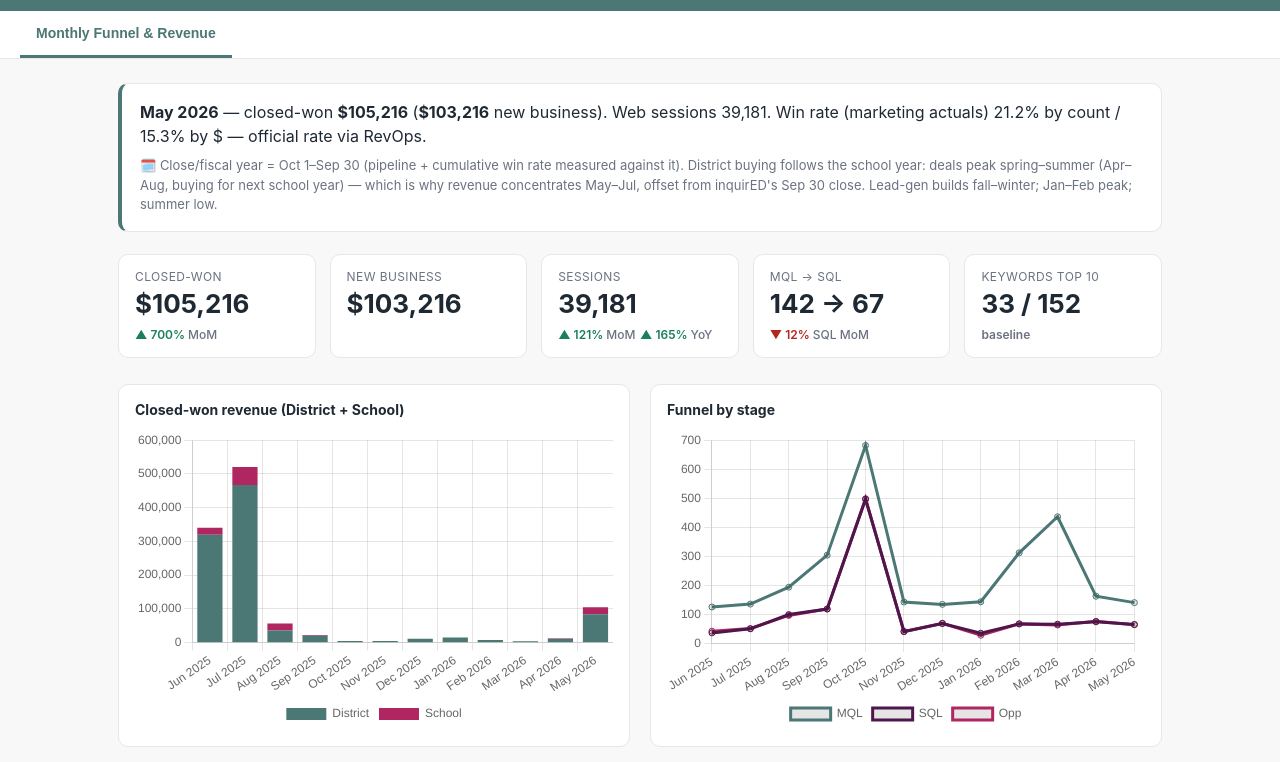
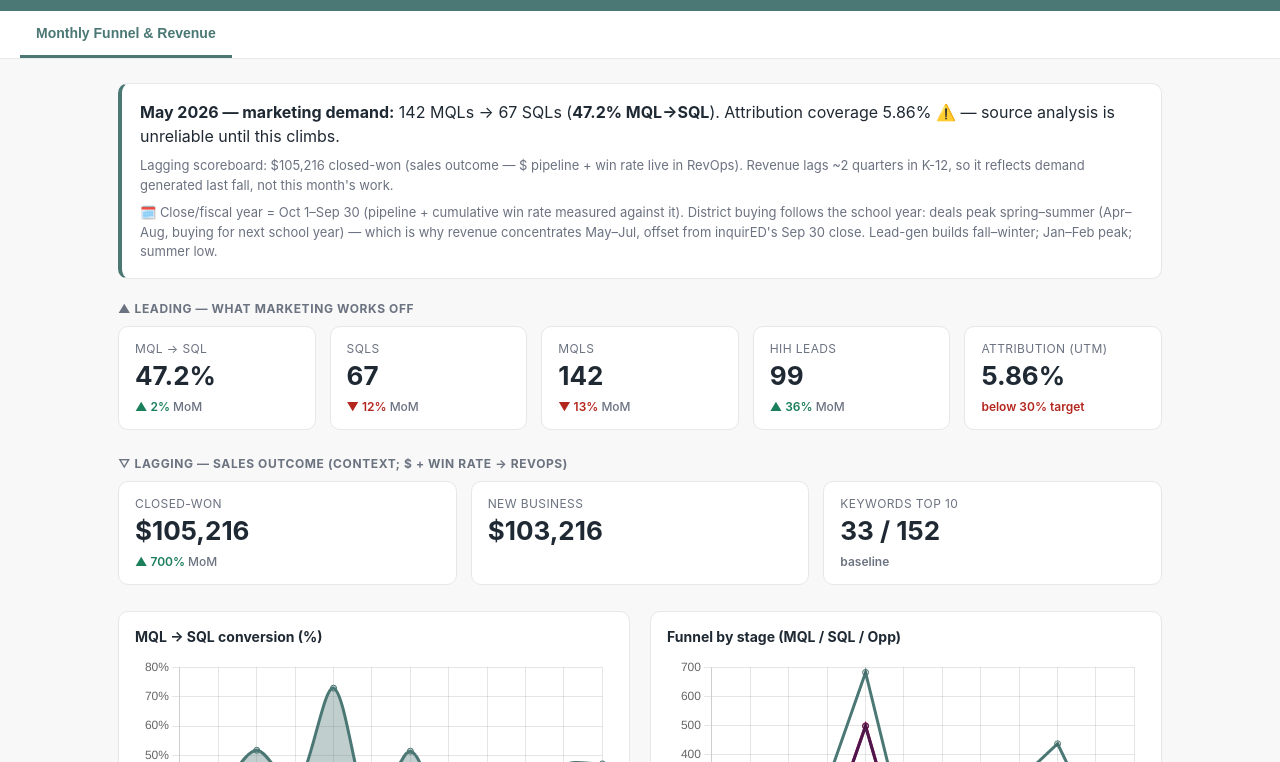
Before and after one commit to kschoppen/inquired-dash-reporting, a plain HTML site: page index.html in a window 1280 px wide. Shown: the part 38-800 px from the top of the page. Drawn offline with Linux system fonts and the light colour scheme.

Commit message:
Reframe monthly tab around leading (marketing-actionable) indicators
- Lead with MQL->SQL conversion, SQL/MQL volume, HIH, attribution coverage.
- Demote revenue/win to a labeled 'lagging — sales outcome ($ -> RevOps)' section.
- New charts: MQL->SQL conversion trend + SQLs by source; revenue faded as lagging.
- Verdict leads with demand quality; notes K-12 revenue lag (~2 quarters).

Co-Authored-By: Claude Opus 4.8 <noreply@anthropic.com>

```diff
--- a/assets/app.js
+++ b/assets/app.js
@@ -3,94 +3,91 @@
 const TABS = [
   { id: "monthly", label: "Monthly Funnel & Revenue", data: "data/monthly-digest.json", render: renderMonthly },
   // future: { id:"weekly", label:"Weekly Funnel", data:"data/weekly-digest.json", render: renderWeekly },
-  // future: { id:"campaigns", label:"Campaign Analytics", data:"data/campaign-analytics.json", render: renderCampaigns },
 ];
 
-const IJ = "#4B7774", IJ_FADE = "rgba(75,119,116,0.35)", ROSE = "#B02660", PLUM = "#4F164C";
+const IJ = "#4B7774", IJ_FADE = "rgba(75,119,116,0.35)", ROSE = "#B02660", PLUM = "#4F164C", AMBER = "#C77D29";
 const charts = [];
 
 // ---------- helpers ----------
 const fmtN = (n) => n == null ? "—" : Number(n).toLocaleString("en-US");
 const fmt$ = (n) => n == null ? "—" : "$" + Math.round(n).toLocaleString("en-US");
-const fmt$k = (n) => n == null ? "—" : "$" + (Math.round(n / 100) / 10).toLocaleString("en-US") + "k";
+const pct = (sql, mql) => (mql && sql != null) ? +(sql / mql * 100).toFixed(1) : null;
 
 function deltaHTML(cur, prev, opts = {}) {
   if (cur == null || prev == null || prev === 0) return '<span class="delta flat">—</span>';
-  const pct = ((cur - prev) / Math.abs(prev)) * 100;
-  const goodUp = opts.lowerIsBetter ? pct < 0 : pct > 0;
-  const cls = Math.abs(pct) < 0.5 ? "flat" : (goodUp ? "up" : "down");
-  const arrow = pct > 0 ? "▲" : (pct < 0 ? "▼" : "→");
+  const p = ((cur - prev) / Math.abs(prev)) * 100;
+  const goodUp = opts.lowerIsBetter ? p < 0 : p > 0;
+  const cls = Math.abs(p) < 0.5 ? "flat" : (goodUp ? "up" : "down");
+  const arrow = p > 0 ? "▲" : (p < 0 ? "▼" : "→");
   const label = opts.label ? ` <span class="sub">${opts.label}</span>` : "";
-  return `<span class="delta ${cls}">${arrow} ${Math.abs(pct).toFixed(0)}%${label}</span>`;
+  return `<span class="delta ${cls}">${arrow} ${Math.abs(p).toFixed(0)}%${label}</span>`;
 }
-
 function card(label, value, deltas = "") {
   return `<div class="card"><div class="label">${label}</div><div class="value">${value}</div><div>${deltas}</div></div>`;
 }
-
-function mkChart(canvasId, config) {
-  const el = document.getElementById(canvasId);
-  if (el) charts.push(new Chart(el, config));
-}
+function mkChart(id, config) { const el = document.getElementById(id); if (el) charts.push(new Chart(el, config)); }
 
 // ---------- monthly tab ----------
 function renderMonthly(d) {
   const m = d.months, last = m[m.length - 1], prev = m[m.length - 2] || {};
   const labels = m.map((x) => x.label);
+  const conv = m.map((x) => pct(x.funnel && x.funnel.sql, x.funnel && x.funnel.mql));
+  const convLast = conv[conv.length - 1], convPrev = conv[conv.length - 2];
+  const q = last.quality || {};
+  const utm = q.utm_completeness_pct;
   const view = document.getElementById("view");
-
   const seasonLine = d.seasonality ? `<div class="season">🗓️ ${d.seasonality.note}</div>` : "";
-  const yoy = last.web && last.web.yoy;
 
   view.innerHTML = `
     <div class="verdict">
-      <strong>${last.label}</strong> — closed-won <strong>${fmt$(last.revenue.total_won)}</strong>
-      ${last.revenue.nb_won != null ? `(<strong>${fmt$(last.revenue.nb_won)}</strong> new business)` : ""}.
-      Web sessions ${fmtN(last.web && last.web.sessions)}.
-      ${last.revenue.win_rate_count_pct != null ? `Win rate (marketing actuals) ${last.revenue.win_rate_count_pct}% by count / ${last.revenue.win_rate_dollar_pct}% by $ — official rate via RevOps.` : ""}
+      <strong>${last.label} — marketing demand:</strong> ${fmtN(last.funnel.mql)} MQLs → ${fmtN(last.funnel.sql)} SQLs
+      (${convLast != null ? `<strong>${convLast}% MQL→SQL</strong>` : "—"}). Attribution coverage ${utm != null ? `${utm}%` : "—"}${utm != null && utm < 30 ? " ⚠️" : ""} — ${utm != null && utm < 30 ? "source analysis is unreliable until this climbs." : "ok."}
+      <div class="season">Lagging scoreboard: ${fmt$(last.revenue.total_won)} closed-won (sales outcome — $ pipeline + win rate live in RevOps). Revenue lags ~2 quarters in K-12, so it reflects demand generated last fall, not this month's work.</div>
       ${seasonLine}
     </div>
 
+    <div class="section-label">▲ Leading — what marketing works off</div>
+    <div class="cards">
+      ${card("MQL → SQL", convLast != null ? convLast + "%" : "—", deltaHTML(convLast, convPrev, {label:"MoM"}))}
+      ${card("SQLs", fmtN(last.funnel.sql), deltaHTML(last.funnel.sql, prev.funnel && prev.funnel.sql, {label:"MoM"}))}
+      ${card("MQLs", fmtN(last.funnel.mql), deltaHTML(last.funnel.mql, prev.funnel && prev.funnel.mql, {label:"MoM"}))}
+      ${card("HIH leads", fmtN(last.funnel.hih), deltaHTML(last.funnel.hih, prev.funnel && prev.funnel.hih, {label:"MoM"}))}
+      ${card("Attribution (UTM)", utm != null ? utm + "%" : "—", utm != null && utm < 30 ? '<span class="delta down">below 30% target</span>' : '<span class="delta flat">—</span>')}
+    </div>
+
+    <div class="section-label">▽ Lagging — sales outcome (context; $ + win rate → RevOps)</div>
     <div class="cards">
       ${card("Closed-won", fmt$(last.revenue.total_won), deltaHTML(last.revenue.total_won, prev.revenue && prev.revenue.total_won, {label:"MoM"}))}
       ${card("New business", fmt$(last.revenue.nb_won), "")}
-      ${card("Sessions", fmtN(last.web && last.web.sessions),
-          deltaHTML(last.web && last.web.sessions, prev.web && prev.web.sessions, {label:"MoM"}) +
-          (yoy ? " " + deltaHTML(last.web.sessions, yoy.sessions, {label:"YoY"}) : ""))}
-      ${card("MQL → SQL", fmtN(last.funnel.mql) + " → " + fmtN(last.funnel.sql),
-          deltaHTML(last.funnel.sql, prev.funnel && prev.funnel.sql, {label:"SQL MoM"}))}
-      ${card("Keywords top 10", fmtN(last.seo && last.seo.top10) + (last.seo && last.seo.tracked ? " / " + last.seo.tracked : ""),
-          '<span class="delta flat">baseline</span>')}
+      ${card("Keywords top 10", fmtN(last.seo && last.seo.top10) + (last.seo && last.seo.tracked ? " / " + last.seo.tracked : ""), '<span class="delta flat">baseline</span>')}
     </div>
 
     <div class="grid2">
-      <div class="panel"><h3>Closed-won revenue (District + School)</h3><div class="chartbox"><canvas id="cRev"></canvas></div></div>
-      <div class="panel"><h3>Funnel by stage</h3><div class="chartbox"><canvas id="cFunnel"></canvas></div></div>
+      <div class="panel"><h3>MQL → SQL conversion (%)</h3><div class="chartbox"><canvas id="cConv"></canvas></div></div>
+      <div class="panel"><h3>Funnel by stage (MQL / SQL / Opp)</h3><div class="chartbox"><canvas id="cFunnel"></canvas></div></div>
     </div>
     <div class="grid2">
-      <div class="panel"><h3>Web sessions (GA4)</h3><div class="chartbox"><canvas id="cWeb"></canvas></div></div>
-      <div class="panel"><h3>${last.label} — won vs lost $ by segment</h3><div class="chartbox"><canvas id="cSeg"></canvas></div></div>
+      <div class="panel"><h3>${last.label} — SQLs by source</h3><div class="chartbox"><canvas id="cSrc"></canvas></div></div>
+      <div class="panel"><h3>Closed-won revenue <span style="color:#6b7280;font-weight:400">(lagging)</span></h3><div class="chartbox"><canvas id="cRev"></canvas></div></div>
     </div>
 
     <div class="panel"><h3>Monthly detail</h3>
       <table><thead><tr>
-        <th>Month</th><th>HIH</th><th>MQL</th><th>SQL</th><th>Opp</th><th>Wins</th><th>Closed-won</th><th>Sessions</th>
+        <th>Month</th><th>HIH</th><th>MQL</th><th>SQL</th><th>MQL→SQL</th><th>Wins</th><th>Closed-won</th>
       </tr></thead><tbody>
-      ${m.map((x) => `<tr>
-        <td>${x.label}</td><td>${fmtN(x.funnel.hih)}</td><td>${fmtN(x.funnel.mql)}</td>
-        <td>${fmtN(x.funnel.sql)}</td><td>${fmtN(x.funnel.opp)}</td><td>${fmtN(x.revenue.wins)}</td>
-        <td>${fmt$(x.revenue.total_won)}</td><td>${fmtN(x.web && x.web.sessions)}</td></tr>`).join("")}
+      ${m.map((x, i) => `<tr>
+        <td>${x.label}</td><td>${fmtN(x.funnel.hih)}</td><td>${fmtN(x.funnel.mql)}</td><td>${fmtN(x.funnel.sql)}</td>
+        <td>${conv[i] != null ? conv[i] + "%" : "—"}</td><td>${fmtN(x.revenue.wins)}</td><td>${fmt$(x.revenue.total_won)}</td></tr>`).join("")}
       </tbody></table>
-      <p class="flag">Funnel & web history backfills as runs accumulate; SEO baseline starts ${last.label}. Win rate excludes test + RFP deals.</p>
+      <p class="flag">MQL→SQL = SQL stage-entries ÷ MQL stage-entries in the month (directional, not a true cohort rate). Attribution (UTM) gates source analysis — well below the 30% target. Revenue is lagging (long K-12 cycle); $ pipeline + official win rate → RevOps.</p>
     </div>`;
 
+  const botLeg = { plugins: { legend: { position: "bottom" } }, maintainAspectRatio: false };
   const noLeg = { plugins: { legend: { display: false } }, maintainAspectRatio: false };
-  const botLeg = { plugins: { legend: { position: "bottom" } }, maintainAspectRatio: false };
 
-  mkChart("cRev", { type: "bar", data: { labels, datasets: [
-      { label: "District", data: m.map((x) => x.revenue.district_won), backgroundColor: IJ, stack: "r" },
-      { label: "School", data: m.map((x) => x.revenue.school_won), backgroundColor: ROSE, stack: "r" } ] },
-    options: { ...botLeg, scales: { x: { stacked: true }, y: { stacked: true, beginAtZero: true } } } });
+  mkChart("cConv", { type: "line", data: { labels, datasets: [
+      { label: "MQL→SQL %", data: conv, borderColor: IJ, backgroundColor: IJ_FADE, fill: true, spanGaps: true, tension: 0.3 } ] },
+    options: { ...noLeg, scales: { y: { beginAtZero: true, ticks: { callback: (v) => v + "%" } } } } });
 
   mkChart("cFunnel", { type: "line", data: { labels, datasets: [
       { label: "MQL", data: m.map((x) => x.funnel.mql), borderColor: IJ, spanGaps: true },
@@ -98,16 +95,15 @@ function renderMonthly(d) {
       { label: "Opp", data: m.map((x) => x.funnel.opp), borderColor: ROSE, spanGaps: true } ] },
     options: { ...botLeg } });
 
-  mkChart("cWeb", { type: "bar", data: { labels, datasets: [
-      { label: "Sessions", data: m.map((x) => x.web && x.web.sessions), backgroundColor: IJ } ] },
-    options: { ...noLeg } });
+  const src = q.sql_by_source || [];
+  mkChart("cSrc", { type: "bar", data: { labels: src.map((s) => s[0]), datasets: [
+      { label: "SQLs", data: src.map((s) => s[1]), backgroundColor: IJ } ] },
+    options: { ...noLeg, indexAxis: "y", scales: { x: { beginAtZero: true } } } });
 
-  const seg = (last.revenue && last.revenue.by_segment) || {};
-  const segKeys = Object.keys(seg);
-  mkChart("cSeg", { type: "bar", data: { labels: segKeys.map((k) => k.replace("_", "/")), datasets: [
-      { label: "Won $", data: segKeys.map((k) => seg[k].won), backgroundColor: IJ },
-      { label: "Lost $", data: segKeys.map((k) => seg[k].lost), backgroundColor: "rgba(176,38,96,0.8)" } ] },
-    options: { ...botLeg, scales: { y: { beginAtZero: true } } } });
+  mkChart("cRev", { type: "bar", data: { labels, datasets: [
+      { label: "District", data: m.map((x) => x.revenue.district_won), backgroundColor: IJ_FADE, stack: "r" },
+      { label: "School", data: m.map((x) => x.revenue.school_won), backgroundColor: "rgba(176,38,96,0.35)", stack: "r" } ] },
+    options: { ...botLeg, scales: { x: { stacked: true }, y: { stacked: true, beginAtZero: true } } } });
 }
 
 // ---------- shell ----------
@@ -123,7 +119,6 @@ async function loadTab(tab) {
     document.getElementById("view").innerHTML = `<div class="loading">Could not load ${tab.data} — ${e}</div>`;
   }
 }
-
 function init() {
   const nav = document.getElementById("tabs");
   TABS.forEach((tab, i) => {
--- a/assets/styles.css
+++ b/assets/styles.css
@@ -50,6 +50,7 @@ main { padding: 24px 28px 60px; max-width: 1100px; margin: 0 auto; }
 @media (max-width: 820px) { .grid2 { grid-template-columns: 1fr; } }
 .panel { background: var(--card); border: 1px solid var(--line); border-radius: 10px; padding: 16px; margin-bottom: 20px; }
 .panel h3 { margin: 0 0 12px; font-size: 14px; }
+.section-label { font-size: 12px; text-transform: uppercase; letter-spacing: .6px; color: var(--muted); font-weight: 700; margin: 8px 0 10px; }
 .chartbox { position: relative; height: 300px; width: 100%; }
 .chartbox canvas { position: absolute; inset: 0; }
 table { width: 100%; border-collapse: collapse; font-size: 13px; }
--- a/data/monthly-digest.json
+++ b/data/monthly-digest.json
@@ -22,6 +22,6 @@
     {"period": "2026-02", "label": "Feb 2026", "funnel": {"hih": 89, "mql": 313, "sql": 69, "opp": 69}, "revenue": {"district_won": 7805, "school_won": 250, "total_won": 8055, "wins": 8}, "web": {"sessions": 21773, "users": 12063, "views": 34254}, "seo": {"tracked": null, "top10": null, "avg_position": null}},
     {"period": "2026-03", "label": "Mar 2026", "funnel": {"hih": 70, "mql": 437, "sql": 68, "opp": 65}, "revenue": {"district_won": 4000, "school_won": 0, "total_won": 4000, "wins": 4}, "web": {"sessions": 23590, "users": 12652, "views": 33258}, "seo": {"tracked": null, "top10": null, "avg_position": null}},
     {"period": "2026-04", "label": "Apr 2026", "funnel": {"hih": 73, "mql": 164, "sql": 76, "opp": 78}, "revenue": {"district_won": 11249, "school_won": 1900, "total_won": 13149, "wins": 6}, "web": {"sessions": 17696, "users": 9215, "views": 25746}, "seo": {"tracked": null, "top10": null, "avg_position": null}},
-    {"period": "2026-05", "label": "May 2026", "funnel": {"hih": 99, "mql": 142, "sql": 67, "opp": 66}, "revenue": {"district_won": 83853.38, "school_won": 21363, "total_won": 105216.38, "nb_won": 103216.38, "existing_won": 2000, "wins": 11, "win_rate_count_pct": 21.2, "win_rate_dollar_pct": 15.3, "by_segment": {"single_small": {"won": 41759, "lost": 133927}, "medium": {"won": 0, "lost": 225518}, "large": {"won": 0, "lost": 71000}, "enterprise": {"won": 63457, "lost": 150000}}}, "web": {"sessions": 39181, "users": 12663, "views": 32590, "yoy": {"sessions": 14781, "users": 9861, "views": 16126}}, "seo": {"tracked": 152, "top10": 33, "avg_position": 4.4, "ranked": 38}}
+    {"period": "2026-05", "label": "May 2026", "funnel": {"hih": 99, "mql": 142, "sql": 67, "opp": 66}, "revenue": {"district_won": 83853.38, "school_won": 21363, "total_won": 105216.38, "nb_won": 103216.38, "existing_won": 2000, "wins": 11, "win_rate_count_pct": 21.2, "win_rate_dollar_pct": 15.3, "by_segment": {"single_small": {"won": 41759, "lost": 133927}, "medium": {"won": 0, "lost": 225518}, "large": {"won": 0, "lost": 71000}, "enterprise": {"won": 63457, "lost": 150000}}}, "quality": {"mql_to_sql_pct": 47.2, "utm_completeness_pct": 5.86, "sql_by_source": [["OFFLINE", 29], ["DIRECT", 27], ["PAID_SEARCH", 3], ["ORGANIC", 3], ["OTHER", 2], ["EMAIL", 1]]}, "web": {"sessions": 39181, "users": 12663, "views": 32590, "yoy": {"sessions": 14781, "users": 9861, "views": 16126}}, "seo": {"tracked": 152, "top10": 33, "avg_position": 4.4, "ranked": 38}}
   ]
 }
```
